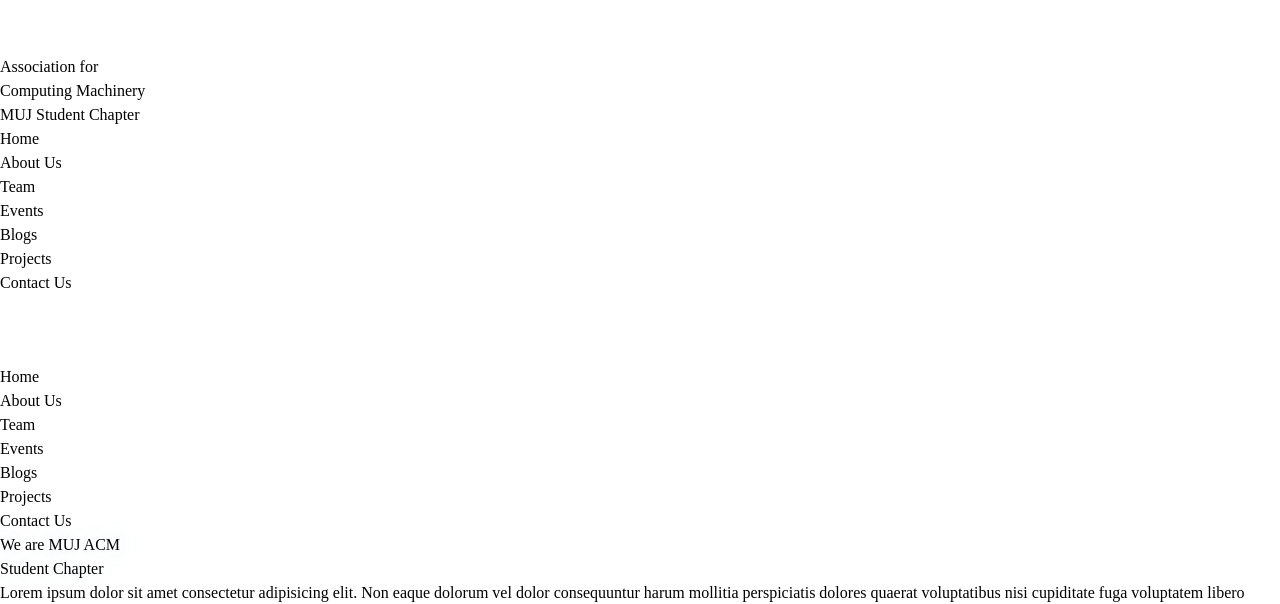
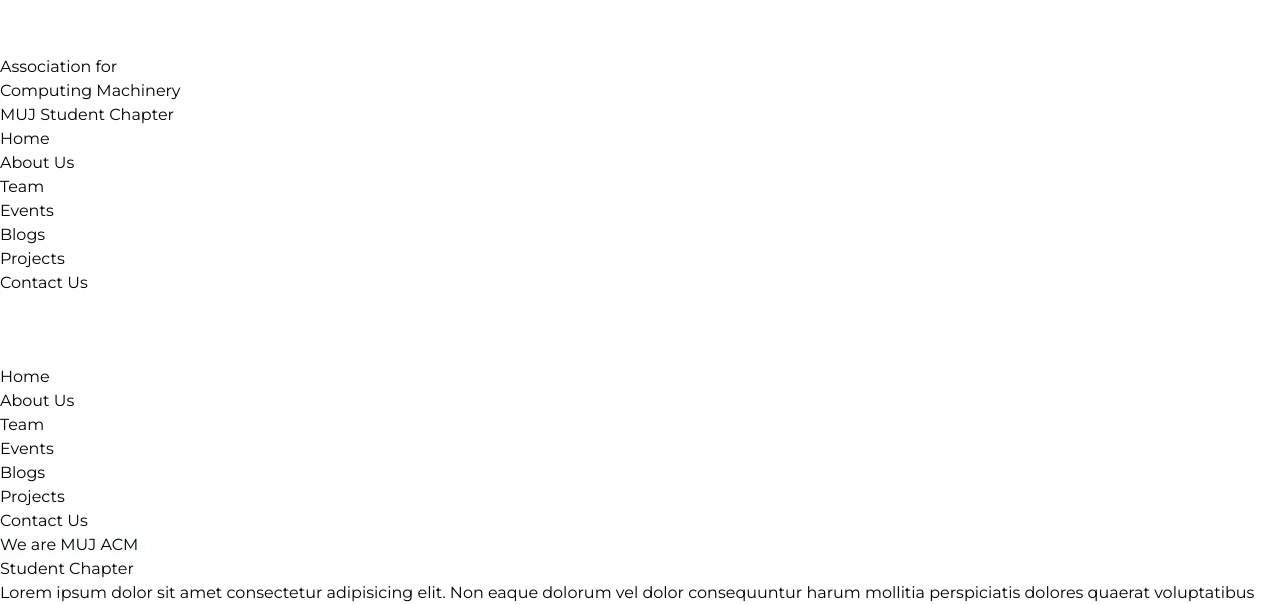
Before and after one commit to JoyBrar2001/MUJ-ACM-Student-Chapter_Website, a React (Vite) app: page / in a window 1280 px wide. Shown: the part 201-805 px from the top of the page. Built offline with nearby package versions, Linux system fonts and the light colour scheme.

Commit message:
Added the Fonts

```diff
--- a/src/Components/Events.jsx
+++ b/src/Components/Events.jsx
@@ -6,7 +6,7 @@
 const CreateEventCard = ({ id, index, name, desc, active, handleHover }) => {
     return (
         <motion.div
-            variants={fadeIn('down', 40, 0.5, index * 0.1)}
+            variants={fadeIn('down', 0, 0.5, index * 0.1)}
             initial="hidden"
             whileInView="show"
             id={id}
--- a/src/index.css
+++ b/src/index.css
@@ -1,3 +1,5 @@
+@import url('https://fonts.googleapis.com/css2?family=Montserrat:ital,wght@0,100;0,200;0,300;0,400;0,500;0,600;0,700;0,800;0,900;1,200&display=swap');
+
 @tailwind base;
 @tailwind components;
 @tailwind utilities;
```
